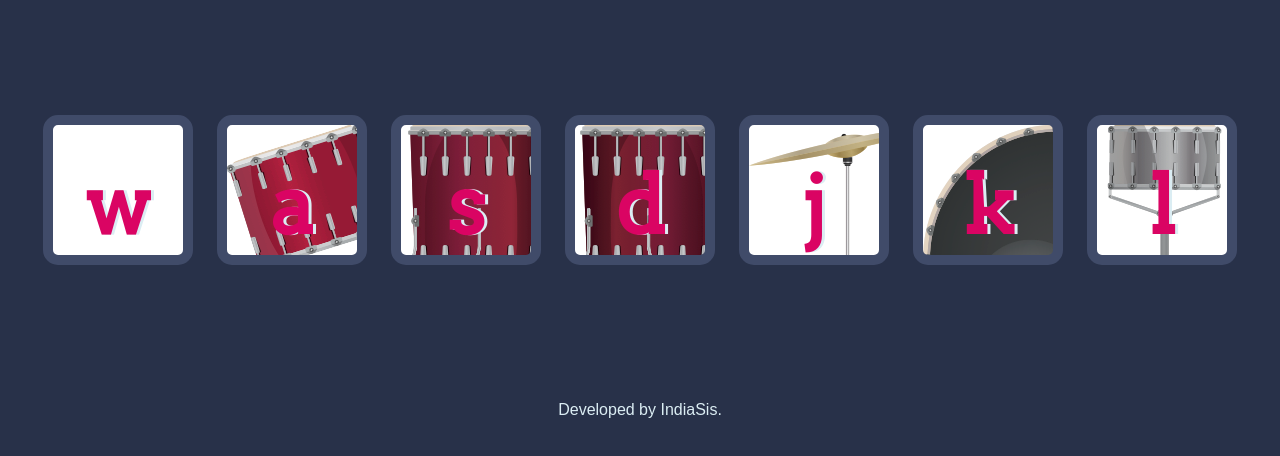
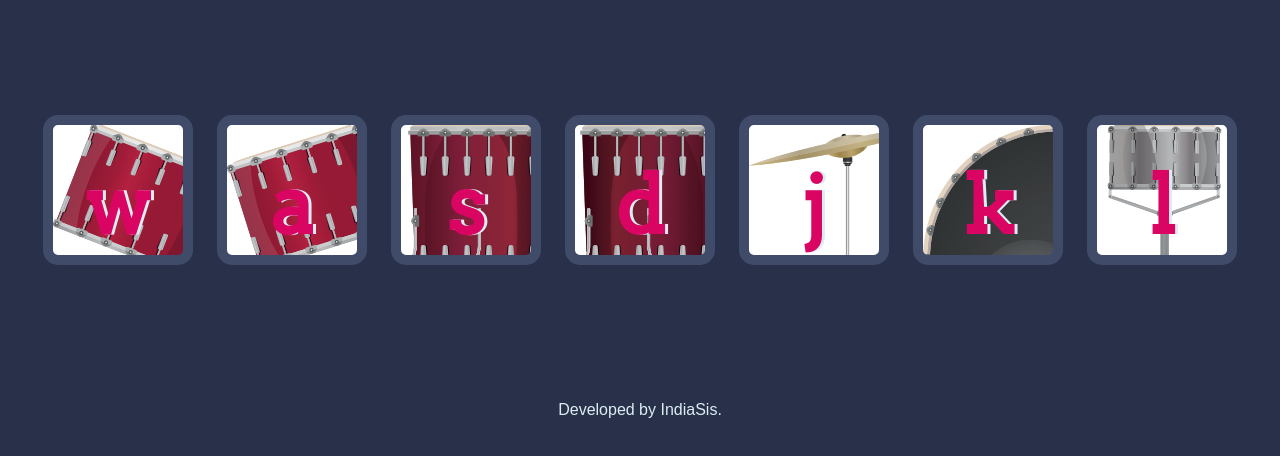
Before and after one commit to IndiaSis/Drum-Kit-, a plain HTML site: page index.html in a window 1280 px wide. Shown: the part 174-630 px from the top of the page. Drawn offline with Linux system fonts and the light colour scheme.

Commit message:
Update styles.css

```diff
--- a/styles.css
+++ b/styles.css
@@ -17,7 +17,7 @@ footer {
 }
 
 .w {
-    background-image: url(tom-1.png);
+    background-image: url("tom1.png");
 }
 
 .a {
```
